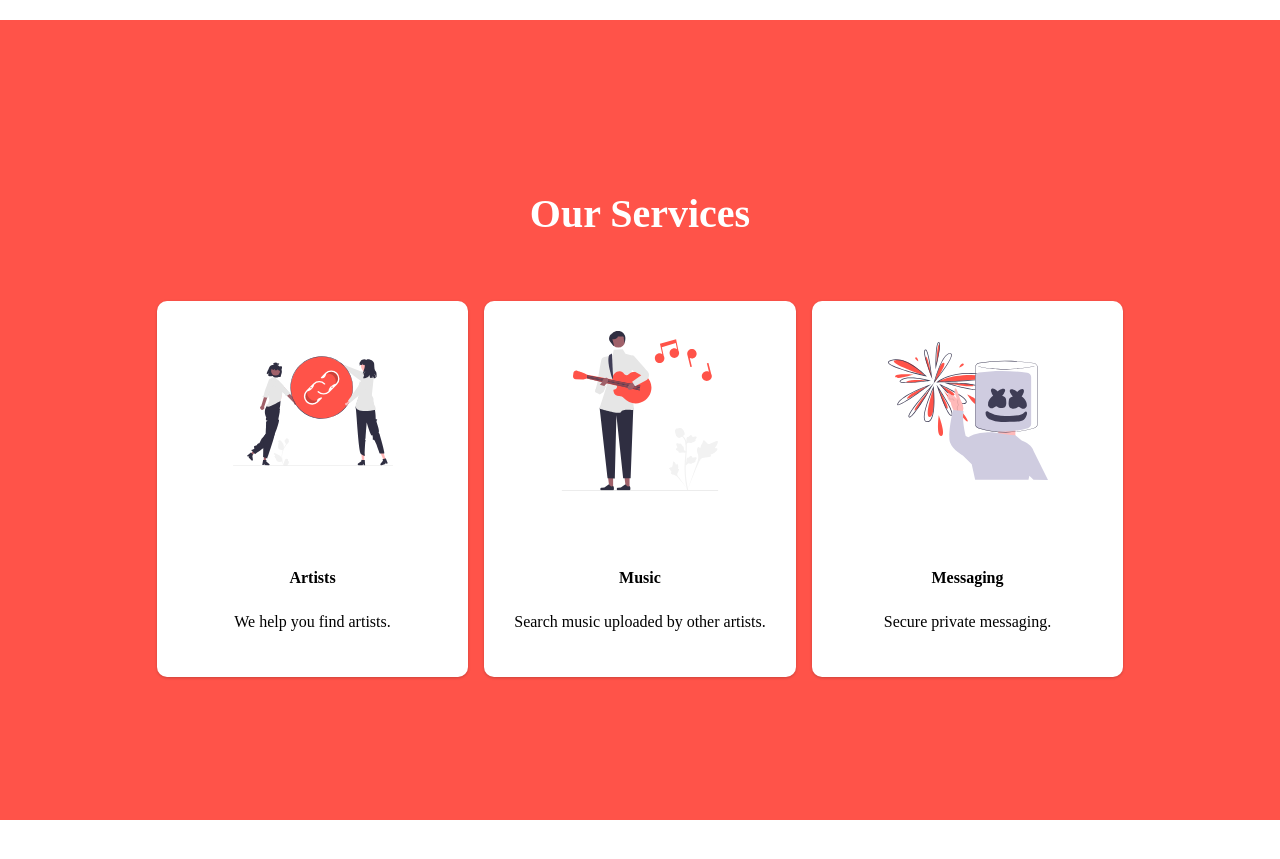
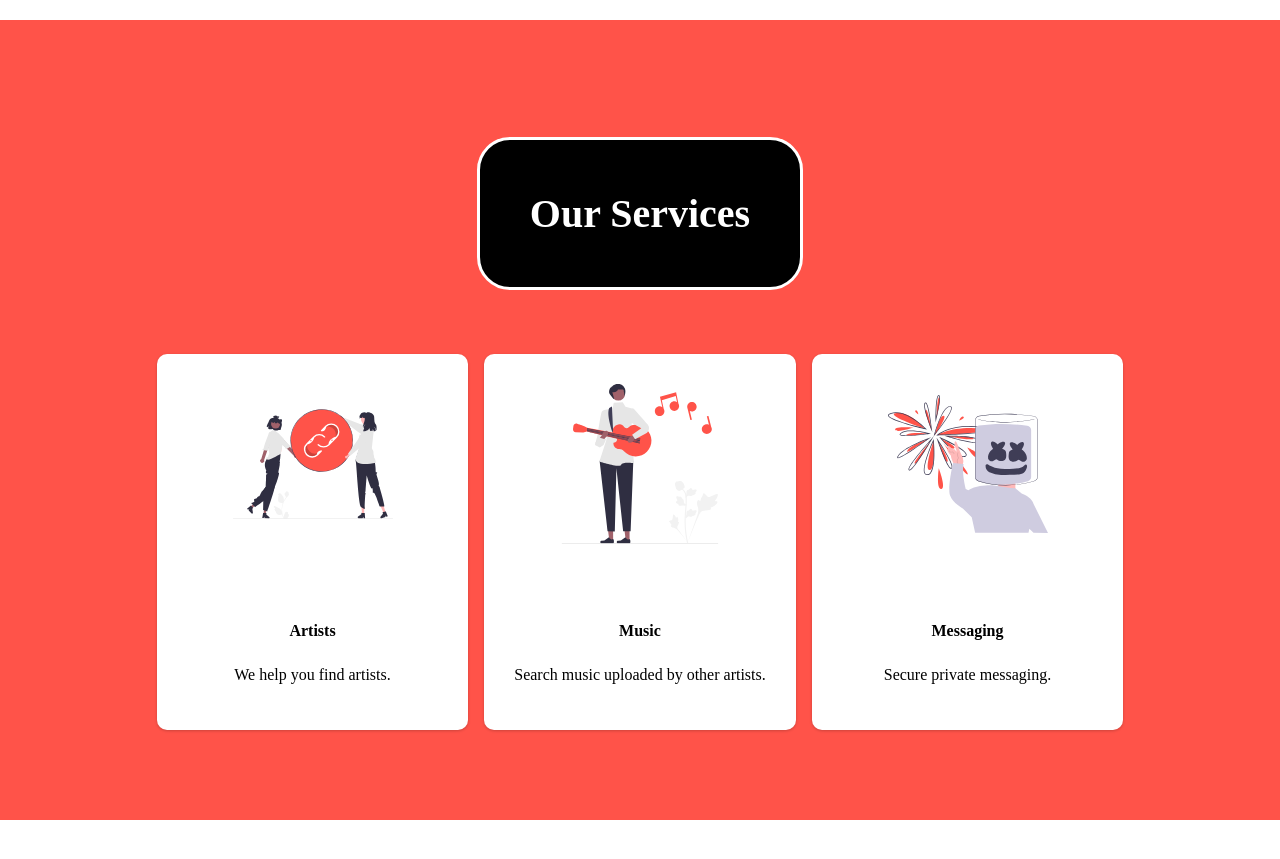
Before and after one commit to HorvathTeddy/Sync, a React (Create React App) app: page / in a window 1280 px wide. Shown: the part 1640-2499 px from the top of the page. Built offline with nearby package versions, Linux system fonts and the light colour scheme; a web font is replaced by a local one.

Commit message:
Generated Sign in page

```diff
--- a/src/App.js
+++ b/src/App.js
@@ -1,13 +1,17 @@
 import React from 'react'
 //import "@fontsource/encode-sans-expanded";
-import { BrowserRouter as Router } from 'react-router-dom'
 import Home from './pages'
 import './App.css'
+import { BrowserRouter as Router, Routes, Route} from 'react-router-dom'
+import SigninPage from './pages/signin'
 
 const App = () => {
   return (
     <Router>
-      <Home />
+      <Routes>
+        <Route path='/' element={<Home/>} exact />
+        <Route path='/signin' element={<SigninPage/>} exact />
+      </Routes>
     </Router>
   );
 }
--- a/src/components/Services/ServicesElements.js
+++ b/src/components/Services/ServicesElements.js
@@ -66,6 +66,10 @@ export const ServicesH1 = styled.h1`
     font-size: 2.5rem;
     color: #fff;
     margin-bottom: 64px;
+    background-color: #000;
+    padding: 50px 50px 50px 50px;
+    border-radius: 33px;
+    border: 3px solid #fff;
 
     @media screen and (max-width: 480px){
      font-size: 2rem;
--- /dev/null
+++ b/src/pages/signin.js
@@ -0,0 +1,11 @@
+import React from 'react'
+
+const SigninPage = () => {
+  return (
+    <div>
+      <h1>Sign in Page</h1>
+    </div>
+  )
+}
+
+export default SigninPage
```
